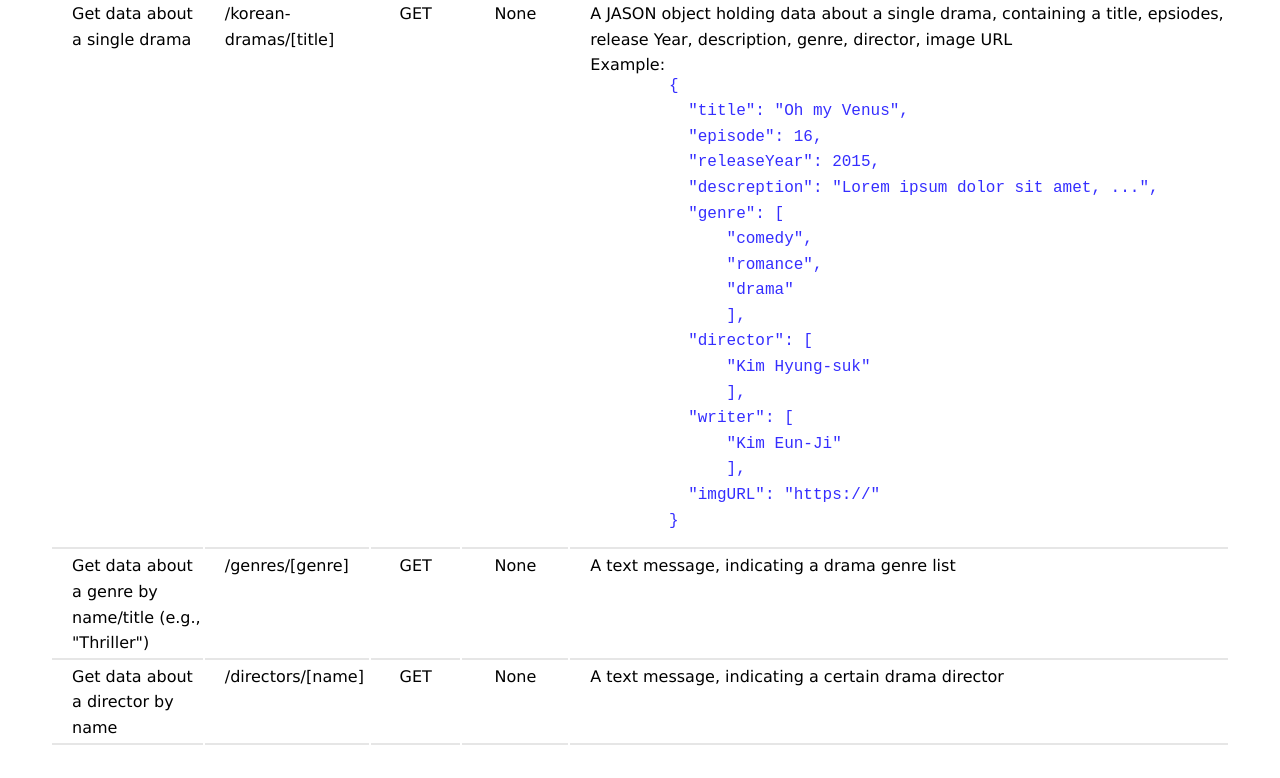
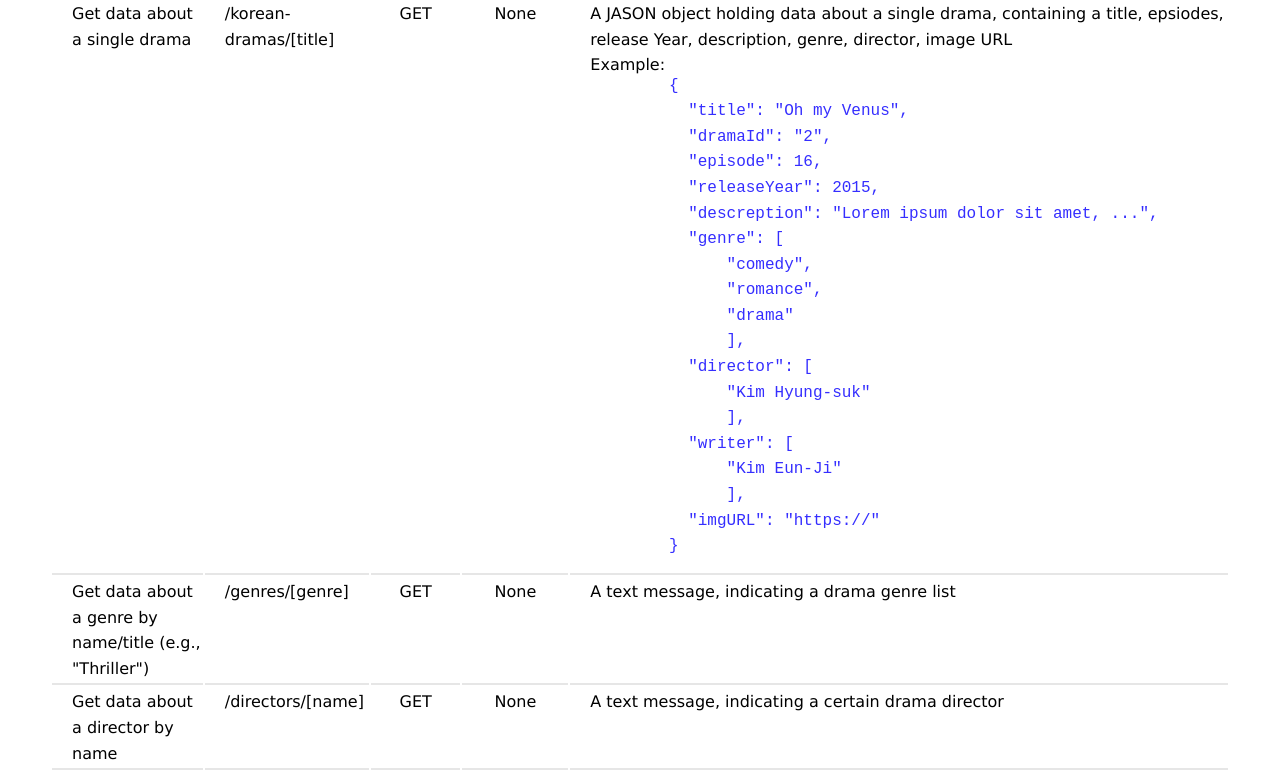
Before and after one commit to almanowski/kdrama_api, a website: page public/documentation.html in a window 1280 px wide. Shown: the part 472-1250 px from the top of the page. Drawn offline with nearby package versions, Linux system fonts and the light colour scheme.

Commit message:
Update content

```diff
--- a/public/documentation.html
+++ b/public/documentation.html
@@ -52,6 +52,7 @@
               <code>
                 {
                   "title": "Oh my Venus",
+                  "dramaId": "2",
                   "episode": 16,
                   "releaseYear": 2015,
                   "descreption": "Lorem ipsum dolor sit amet, ...",
```
